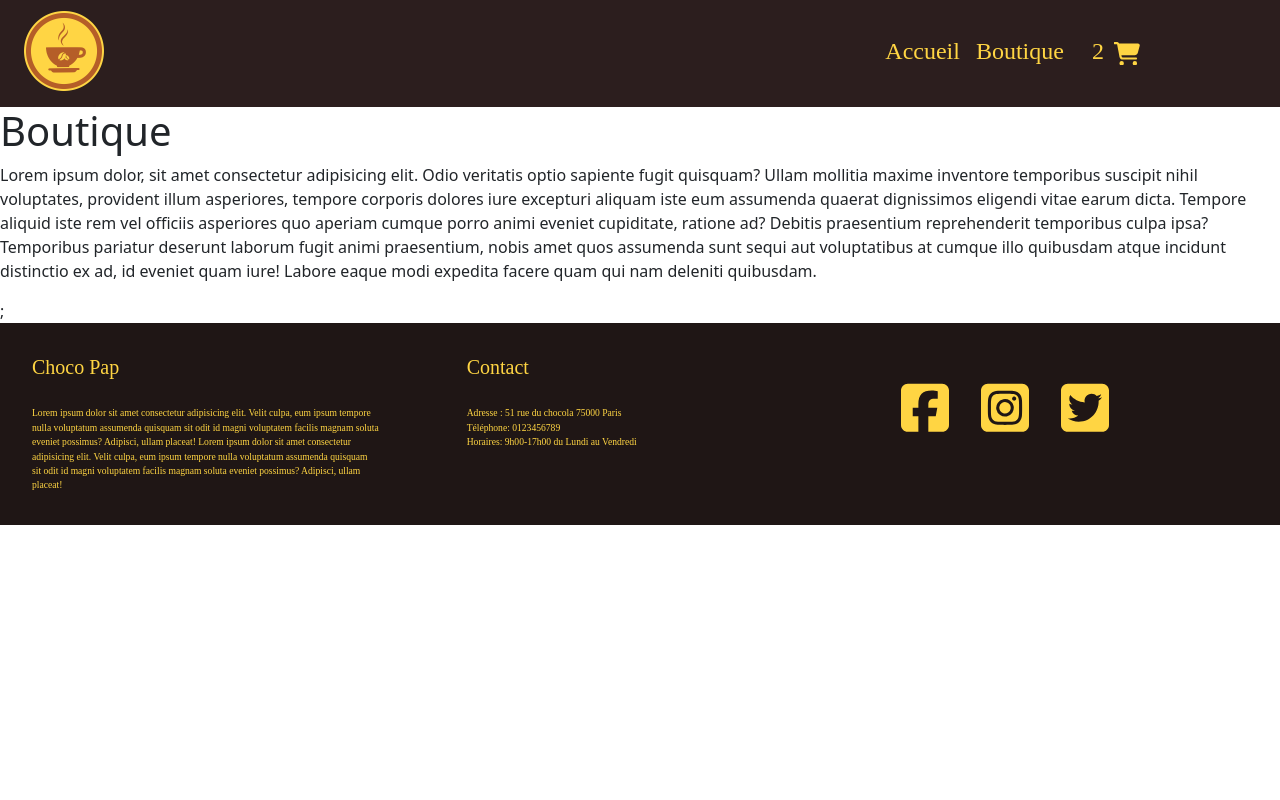
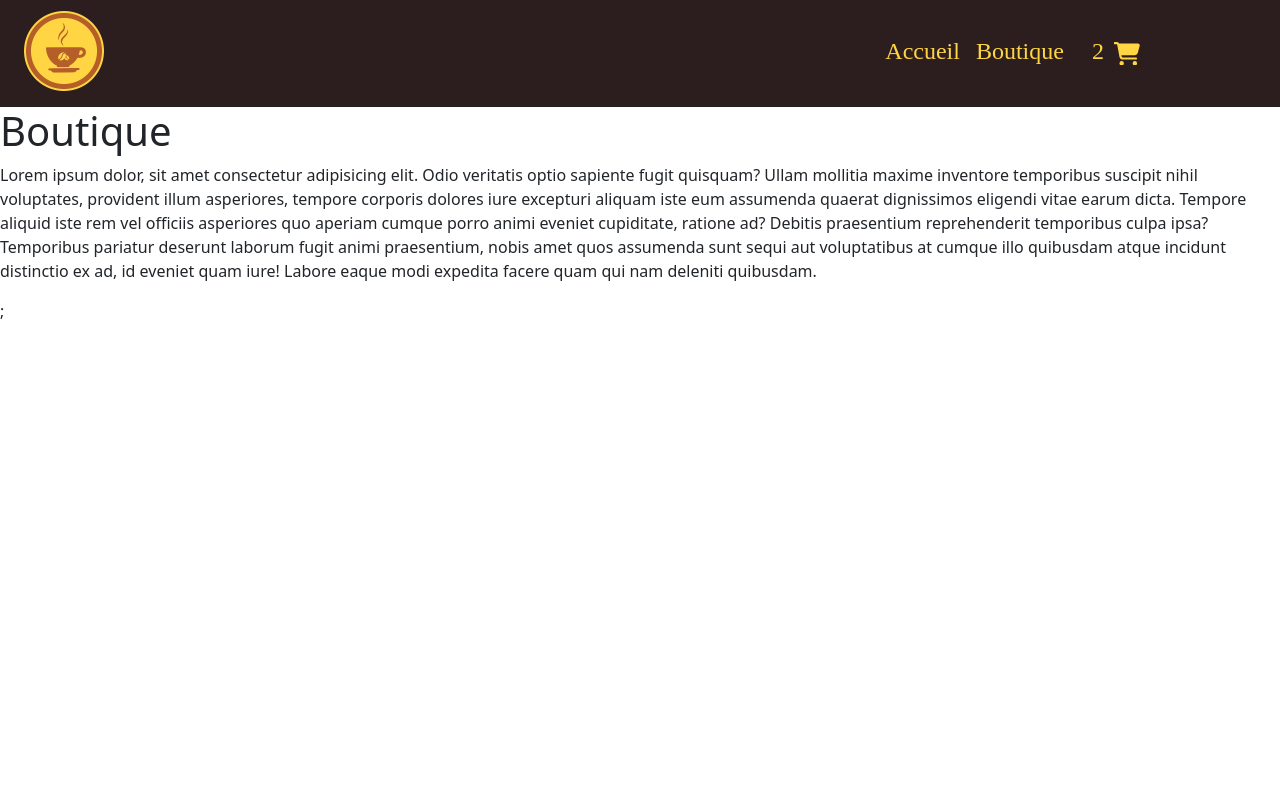
Before and after one commit to arndelp/chocopap, a React (Vite) app: page /boutique in a window 1280 px wide. Shown: the top 800 px of the page. Built offline with nearby package versions, Linux system fonts and the light colour scheme.

Commit message:
debug lien

```diff
--- /dev/null
+++ b/src/components/Boutique.css
@@ -0,0 +1,3 @@
+.Boutique {
+    min-height: 100vh;
+}
--- a/src/components/Boutique.jsx
+++ b/src/components/Boutique.jsx
@@ -1,10 +1,12 @@
-import { React } from "react";
+import "./Boutique.css";
 
 export  function Boutique() {
     return (
-        <div>
+
+        <div className="Boutique">
           <h1> Boutique</h1>
           <p>Lorem ipsum dolor, sit amet consectetur adipisicing elit. Odio veritatis optio sapiente fugit quisquam? Ullam mollitia maxime inventore temporibus suscipit nihil voluptates, provident illum asperiores, tempore corporis dolores iure excepturi aliquam iste eum assumenda quaerat dignissimos eligendi vitae earum dicta. Tempore aliquid iste rem vel officiis asperiores quo aperiam cumque porro animi eveniet cupiditate, ratione ad? Debitis praesentium reprehenderit temporibus culpa ipsa? Temporibus pariatur deserunt laborum fugit animi praesentium, nobis amet quos assumenda sunt sequi aut voluptatibus at cumque illo quibusdam atque incidunt distinctio ex ad, id eveniet quam iure! Labore eaque modi expedita facere quam qui nam deleniti quibusdam.</p>;
         </div>
+
     )
 }
--- a/src/components/Carousel.jsx
+++ b/src/components/Carousel.jsx
@@ -1,6 +1,7 @@
-import React, { useState } from 'react';
+import { useState } from 'react';
 import "./Carousel.css";
 import { Outlet, Link } from "react-router-dom";
+
 
 export const Carousel = ( { data }) => {
 
@@ -26,15 +27,15 @@ export const Carousel = ( { data }) => {
             </span>
             <p className="slogan d-none d-lg-block">CHOCO PAP</p>
             <p className="sloganM d-block d-lg-none">CHOCO PAP</p>
-        <div class="buttonPosition d-none d-lg-block">
+        <div className="buttonPosition d-none d-lg-block">
             <Link to="/boutique">
-                <button type="button" class=" btn-secondary btn-lg indexShopButton">VOIR LA BOUTIQUE</button>
+                <button type="button" className=" btn-secondary btn-lg indexShopButton">VOIR LA BOUTIQUE</button>
             </Link>
         </div>
 
-        <div class="buttonPositionM d-block d-lg-none">
+        <div className="buttonPositionM d-block d-lg-none">
             <Link to="/boutique">
-                <button type="button" class=" btn-secondary btn-lg indexShopButtonM">VOIR LA BOUTIQUE</button>
+                <button type="button" className=" btn-secondary btn-lg indexShopButtonM">VOIR LA BOUTIQUE</button>
             </Link>
             <Outlet />
         </div>
--- a/src/components/Nav.jsx
+++ b/src/components/Nav.jsx
@@ -35,7 +35,7 @@ function Nav() {
                             <a href='/' className="navbar__link nbrArticle">Accueil</a>
                         </li>
                         <li className="navbar__item">
-                            <a href='/' className="navbar__link nbrArticle">Boutique</a>
+                            <a href='/boutique' className="navbar__link nbrArticle">Boutique</a>
                         </li>
                         <li className="navbar__item">
                             <a href='/' className="navbar__link nbrArticle" >&nbsp;&nbsp;2<svg xmlns="http://www.w3.org/2000/svg" viewBox="0 0 576 512" class="cartIcon"><path fill="#ffd543" d="M0 24C0 10.7 10.7 0 24 0H69.5c22 0 41.5 12.8 50.6 32h411c26.3 0 45.5 25 38.6 50.4l-41 152.3c-8.5 31.4-37 53.3-69.5 53.3H170.7l5.4 28.5c2.2 11.3 12.1 19.5 23.6 19.5H488c13.3 0 24 10.7 24 24s-10.7 24-24 24H199.7c-34.6 0-64.3-24.6-70.7-58.5L77.4 54.5c-.7-3.8-4-6.5-7.9-6.5H24C10.7 48 0 37.3 0 24zM128 464a48 48 0 1 1 96 0 48 48 0 1 1 -96 0zm336-48a48 48 0 1 1 0 96 48 48 0 1 1 0-96z"></path></svg></a>
```
